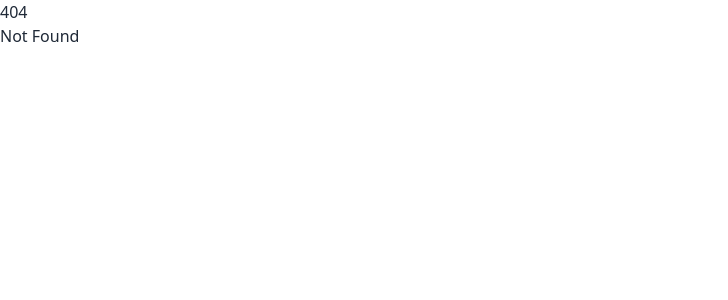
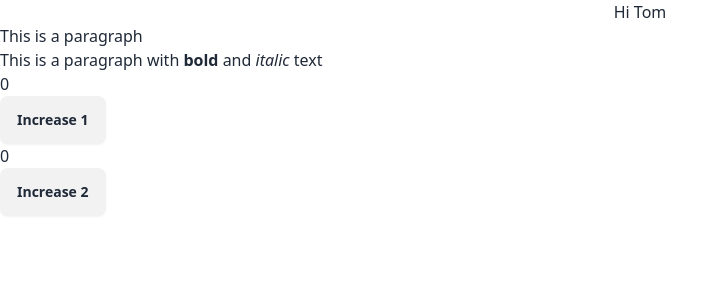
Before and after one commit to prisms-cs-club/cow-says-moo, a SvelteKit app: page /hello in a window 1280 px wide. Before the commit this address had no page. Shown: the top 300 px of the page, without its empty margins (0-728 px from the left). Built offline with nearby package versions, Linux system fonts and the light colour scheme.

Commit message:
added hello page

```diff
--- a/src/routes/+page.svelte
+++ b/src/routes/+page.svelte
@@ -1,2 +1,8 @@
-<h1>Welcome to SvelteKit</h1>
-<p>Visit <a href="https://kit.svelte.dev">kit.svelte.dev</a> to read the documentation</p>
+<script>
+	var num = 0;
+	function onclick() {
+		num++;
+	}
+</script>
+
+<h1>Hi Tom</h1>
--- /dev/null
+++ b/src/routes/hello/+page.svelte
@@ -0,0 +1,24 @@
+<script>
+	import { text } from '@sveltejs/kit';
+	var num1 = 0,
+		num2 = 0;
+
+	function onclick1() {
+		num1++;
+	}
+	function onclick2() {
+		num2++;
+	}
+</script>
+
+<!-- center aligned -->
+<h1 class="text-center">Hi Tom</h1>
+
+<p>This is a paragraph</p>
+<p>This is a paragraph with <strong>bold</strong> and <em>italic</em> text</p>
+
+<p>{num1}</p>
+<button class="btn" on:click={onclick1}>Increase 1</button>
+
+<p>{num2}</p>
+<button class="btn" on:click={onclick2}>Increase 2</button>
```
